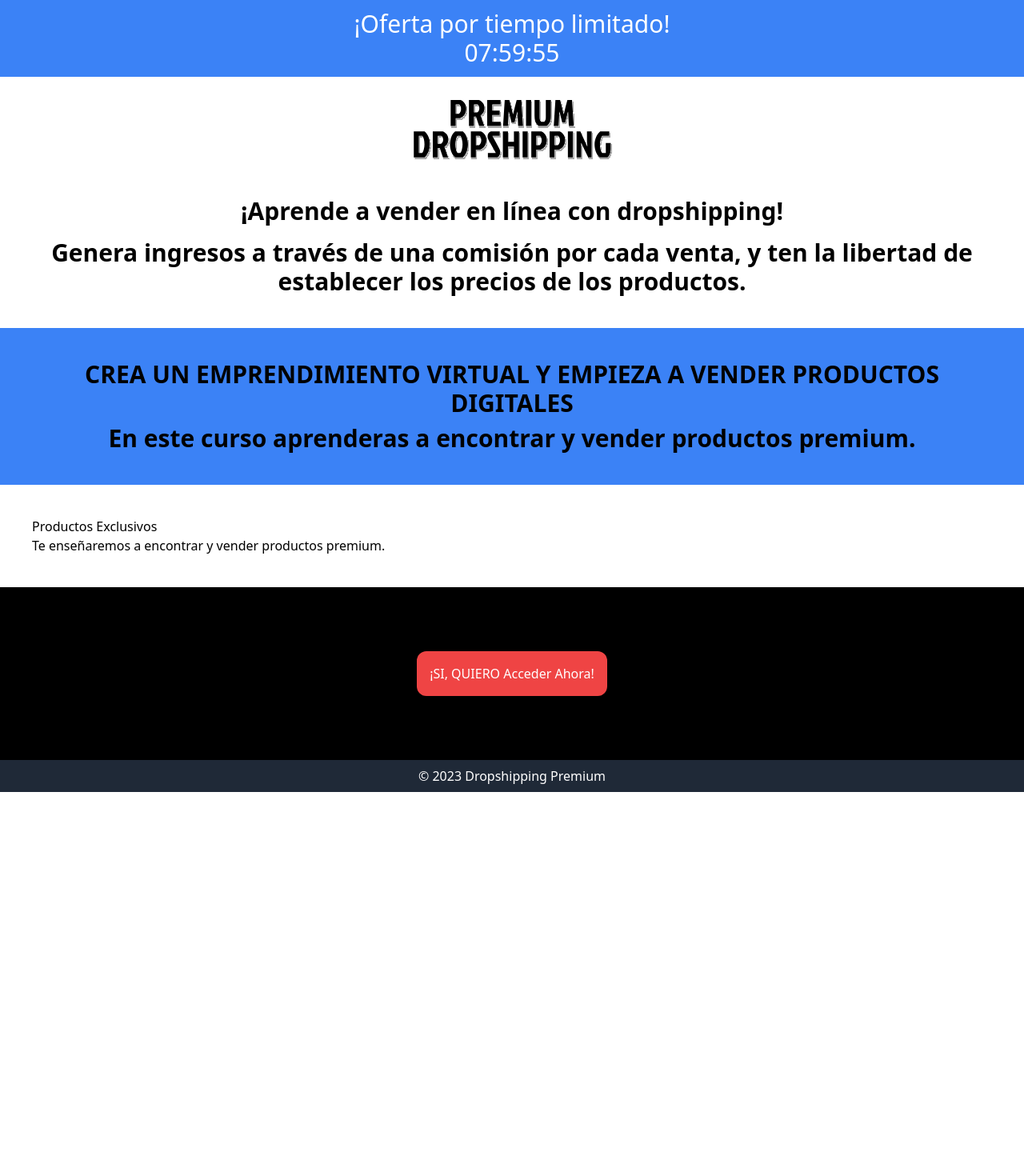
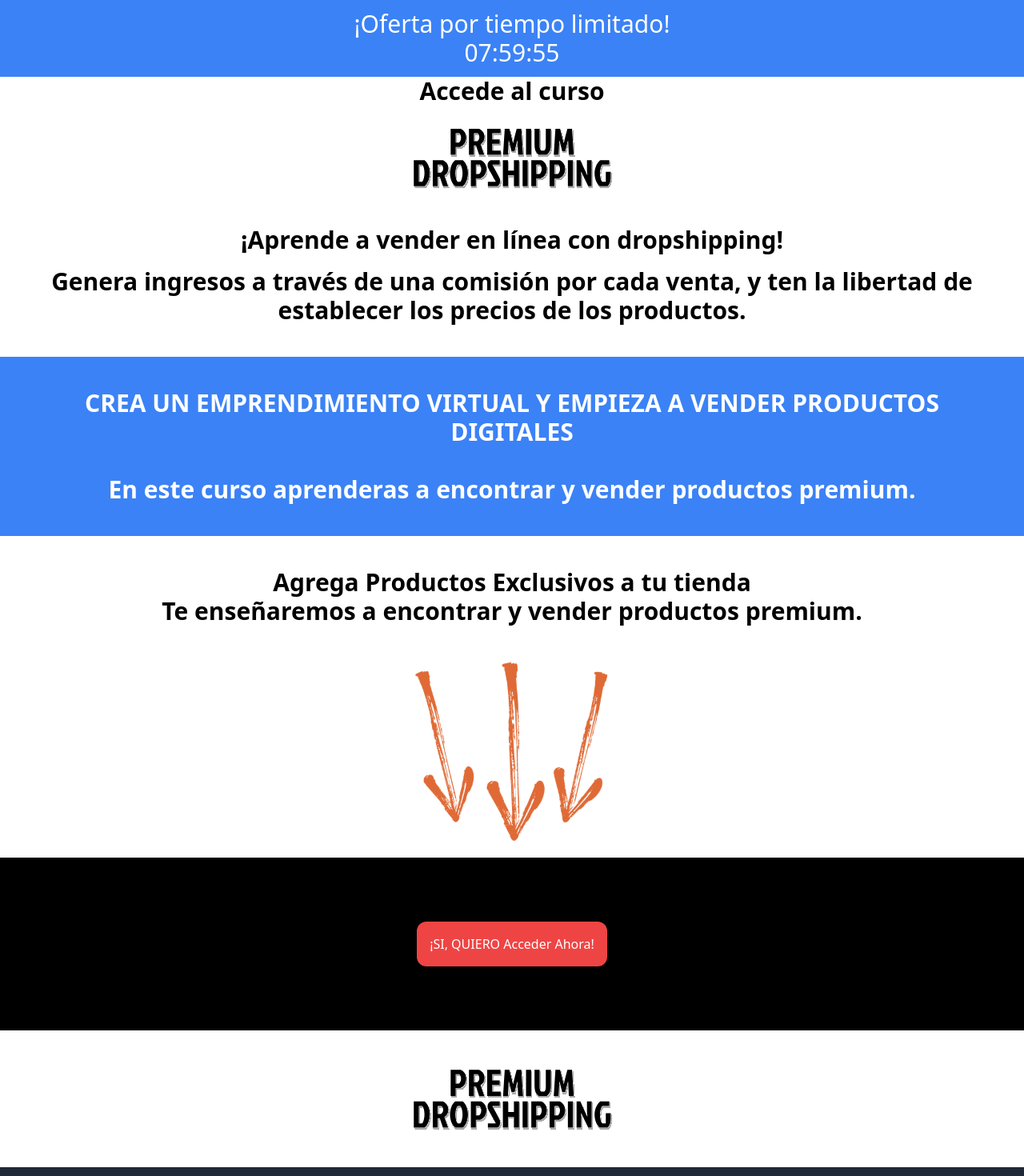
Before and after one commit to sarmiente/Landing_Premium, a Next.js app: page / in a window 1280 px wide. Shown: the top 1470 px of the page at 80% size. Before the commit the page ends 990 px from the top, so only its background shows below. Built offline with nearby package versions, Linux system fonts and the light colour scheme.

Commit message:
1 file modified, 1 added

```diff
--- a/pages/index.js
+++ b/pages/index.js
@@ -2,6 +2,7 @@ import Head from 'next/head';
 import Contador from '../Components/Contador';
 import Image from 'next/image';
 import Logo from '../public/assets/premiumdrop.svg';
+import Flecha from '../public/assets/flecha.svg';
 
 export default function Home() {
   return (
@@ -13,7 +14,9 @@ export default function Home() {
       <div className="text-center p-3 bg-blue-500 text-white text-xl lg:text-3xl">
         <Contador />
       </div>
-
+      <h1 className="font-semibold text-xl lg:text-3xl text-center">
+        Accede al curso
+      </h1>
       <div className="container mx-auto flex justify-center pt-5">
         <Image width="250" src={Logo} />
       </div>
@@ -25,41 +28,35 @@ export default function Home() {
             Genera ingresos a través de una comisión por cada venta, y ten la
             libertad de establecer los precios de los productos.
           </p>
-
-          {/*
-         <h1 className="p-4">
-            CREA UN EMPRENDIMIENTO VIRTUAL Y EMPIEZA A VENDER PRODUCTOS
-            DIGITALES
-          </h1>
-
-          <p className="p-4">MONETIZA TU TALENTO Y GANA EL 100% DE TU CURSO</p>
-
-          <p className="">
-            O AFILIATE AL PRODUCTO DIGITAL DE UN TERCERO Y GANA UNA COMISION
-            ENTRE EL 60 Y 80%
-          </p>
-         */}
         </main>
       </div>
-      <div className="container mx-auto bg-blue-500 p-10 font-semibold text-xl lg:text-3xl text-center">
-        <h2 className="mb-2">
+      <div className="container mx-auto bg-blue-500 p-10 font-semibold text-xl lg:text-3xl text-center text-white">
+        <h2>
           CREA UN EMPRENDIMIENTO VIRTUAL Y EMPIEZA A VENDER PRODUCTOS DIGITALES
         </h2>
+        <br />
         <p>En este curso aprenderas a encontrar y vender productos premium.</p>
       </div>
 
-      <div className="container mx-auto p-10">
-        <h2>Productos Exclusivos</h2>
+      <div className="container mx-auto p-10 font-semibold text-xl lg:text-3xl text-center">
+        <h2>Agrega Productos Exclusivos a tu tienda</h2>
         <p>Te enseñaremos a encontrar y vender productos premium.</p>
       </div>
 
+      <div className="container mx-auto flex justify-center">
+        <Image width="250" src={Flecha} />
+      </div>
+
       <div className="container mx-auto bg-black text-white text-center p-20">
-        <button className="bg-red-500 p-4 rounded-xl">
+        <button className="hover:scale-105 bg-red-500 p-4 rounded-xl" src="">
           ¡SI, QUIERO Acceder Ahora!
         </button>
       </div>
+      <div className="container mx-auto flex justify-center p-10">
+        <Image width="250" src={Logo} />
+      </div>
 
-      <footer className="flex items-center justify-center h-10 bg-gray-800 text-white ">
+      <footer className="container mx-auto flex justify-center h-auto bg-gray-800 text-white p-10">
         <p>© {new Date().getFullYear()} Dropshipping Premium</p>
       </footer>
     </div>
```
Also changed, not shown: public/assets/flecha.svg (added).
